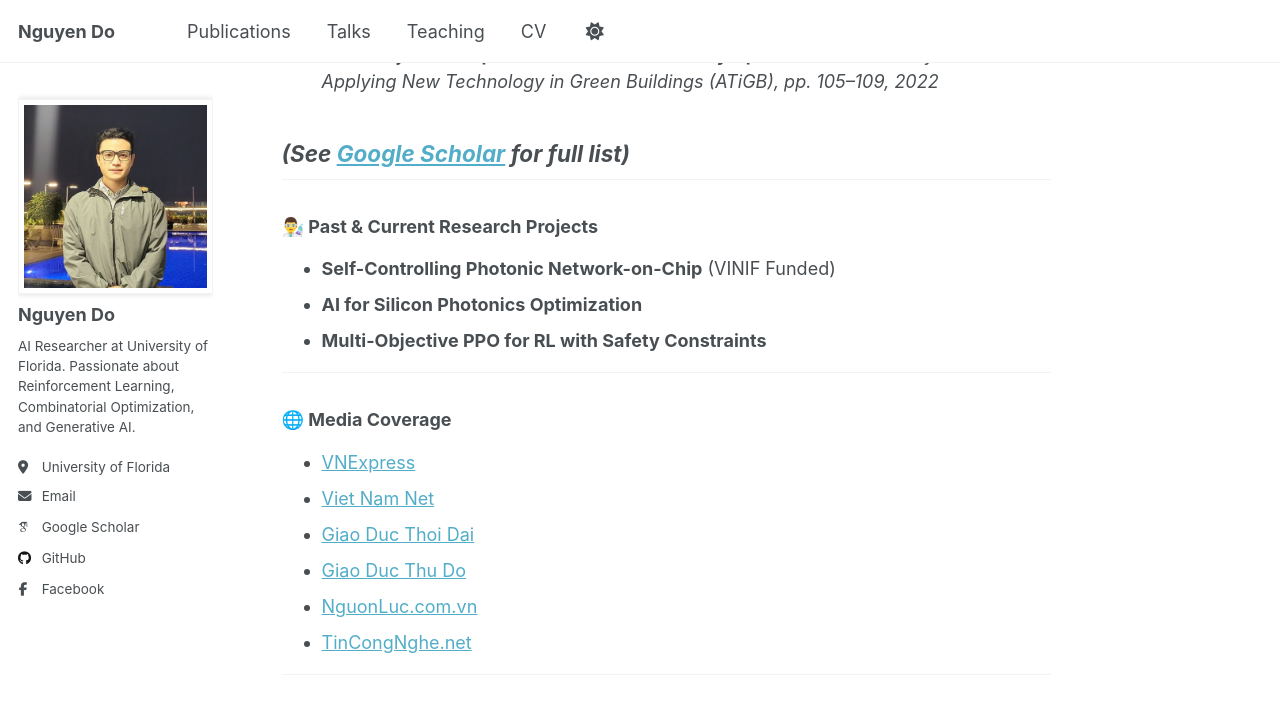
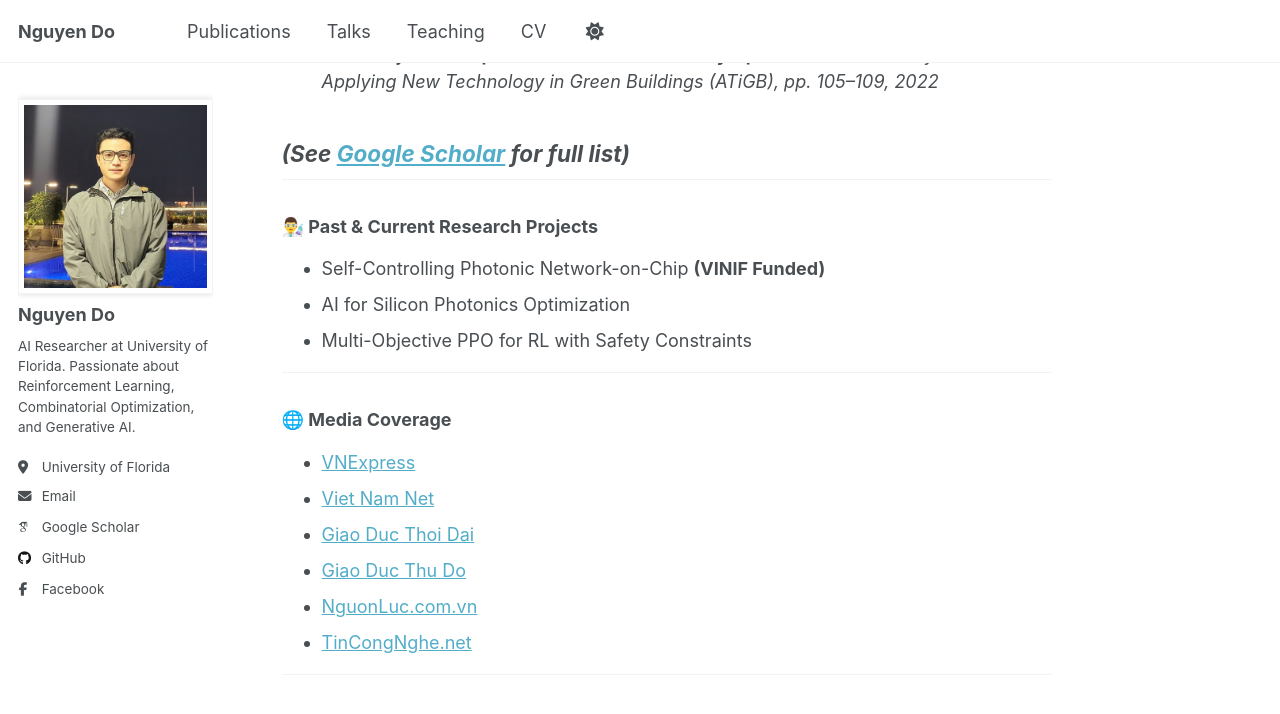
Before and after one commit to nguyendo1801/nguyendo1801.github.io, a Jekyll site: the page built from _pages/about.md, in a window 1280 px wide and 900 px high, scrolled down 1765 px. Shown: the top 714 px of the window. Built offline with Jekyll 4.4.1, drawn with Linux system fonts in a browser that asks for light colours; some web fonts are replaced.

Commit message:
0.0.0.0.1.3

```diff
--- a/_pages/about.md
+++ b/_pages/about.md
@@ -56,9 +56,9 @@ I’m especially drawn to problems that sit at the boundary between learning and
 
 ### 👨‍🔬 Past & Current Research Projects
 
-- **Self-Controlling Photonic Network-on-Chip** (VINIF Funded)
-- **AI for Silicon Photonics Optimization**
-- **Multi-Objective PPO for RL with Safety Constraints**
+- Self-Controlling Photonic Network-on-Chip **(VINIF Funded)**
+- AI for Silicon Photonics Optimization
+- Multi-Objective PPO for RL with Safety Constraints
 
 ---
 
```
